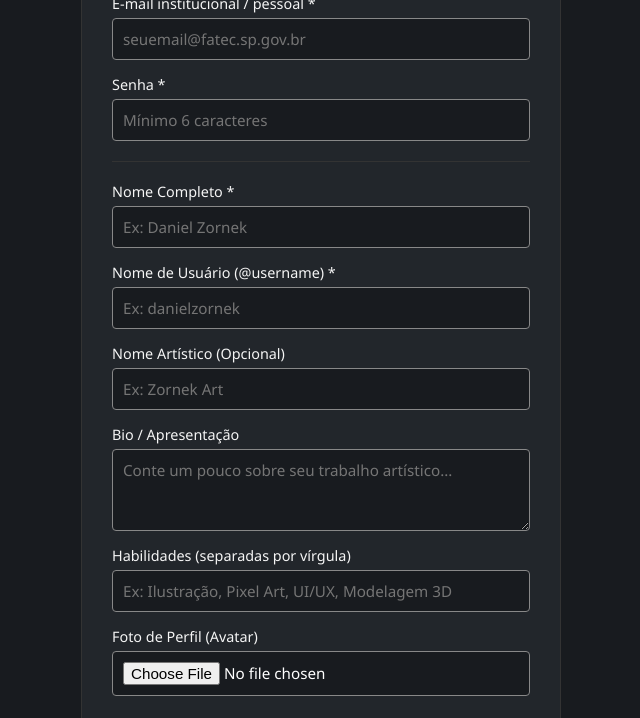
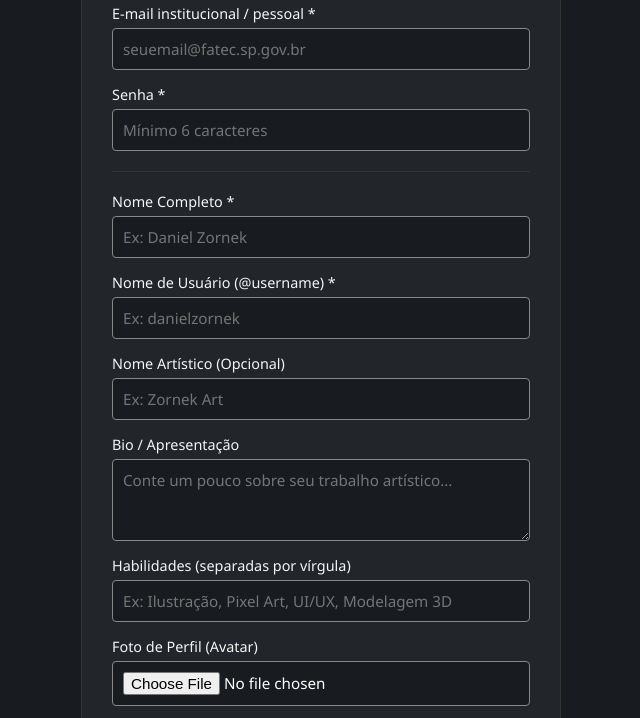
Before and after one commit to DanielZornek/criaFATEC-website, a website: page cadastro.html in a window 1280 px wide. Shown: the part 130-848 px from the top of the page, without its empty margins (319-959 px from the left). Drawn offline with nearby package versions, Linux system fonts and the light colour scheme; files that its build step writes are made by us from their sources.

Commit message:
fix: correção estilização de componentes

```diff
--- a/cadastro.html
+++ b/cadastro.html
@@ -8,6 +8,7 @@
   <script src="https://cdn.jsdelivr.net/npm/@supabase/supabase-js@2"></script>
 </head>
 <body>
+  <main class="auth-main">
     <div class="auth-container">
       <h2>Criar Perfil no <span>Cria FATEC</span></h2>
 
@@ -62,6 +63,7 @@
 
       <p class="login-link"><a href="index.html">← Voltar para o Feed</a></p>
     </div>
+  </main>
 
   <script src="cadastro.js"></script>
 </body>
--- a/src/css/base.css
+++ b/src/css/base.css
@@ -21,5 +21,4 @@
 body {
   background-color: var(--bg-dark);
   color: var(--text-light);
-  padding: 20px;
 }
--- a/src/css/layout.css
+++ b/src/css/layout.css
@@ -435,3 +435,38 @@
 .page-transition {
   animation: fadeInSlide 0.35s cubic-bezier(0.16, 1, 0.3, 1) forwards;
 }
+
+
+html {
+  min-height: 100%;
+}
+
+body {
+  min-height: 100vh;
+  margin: 0;
+  display: flex;
+  flex-direction: column;
+}
+
+.auth-main {
+  flex: 1;
+  display: flex;
+  justify-content: center;
+  align-items: center;
+  padding: 30px 20px;
+  box-sizing: border-box;
+}
+
+.auth-container {
+  width: 100%;
+  max-width: 550px;
+  box-sizing: border-box;
+}
+
+.main-footer {
+  margin-top: auto;
+}
+
+#app {
+  flex: 1;
+}
```
Also changed, not shown: docs.txt (+20 -1 lines), login.html (+4 -1 lines). Lines whose indentation alone changed are shown as unchanged.
